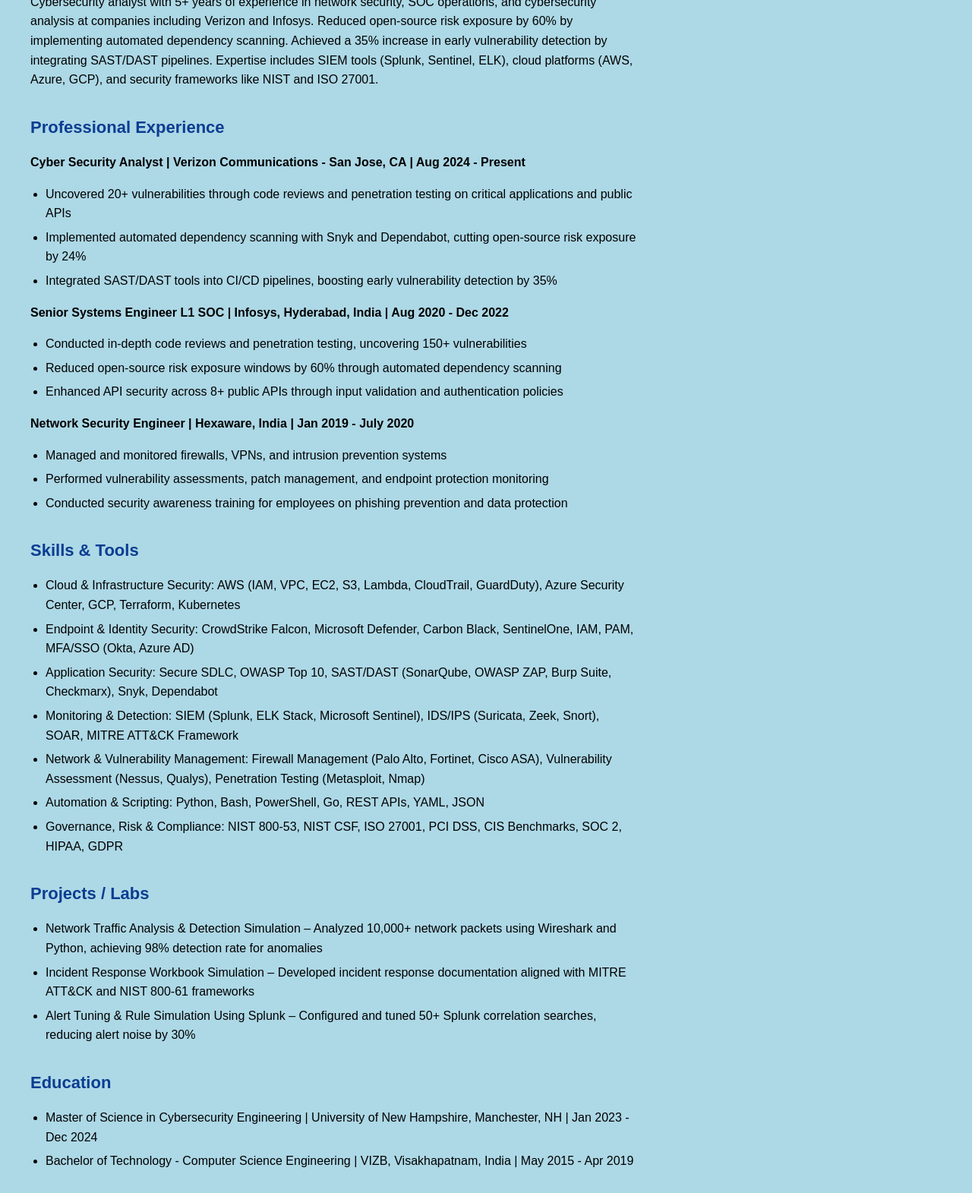
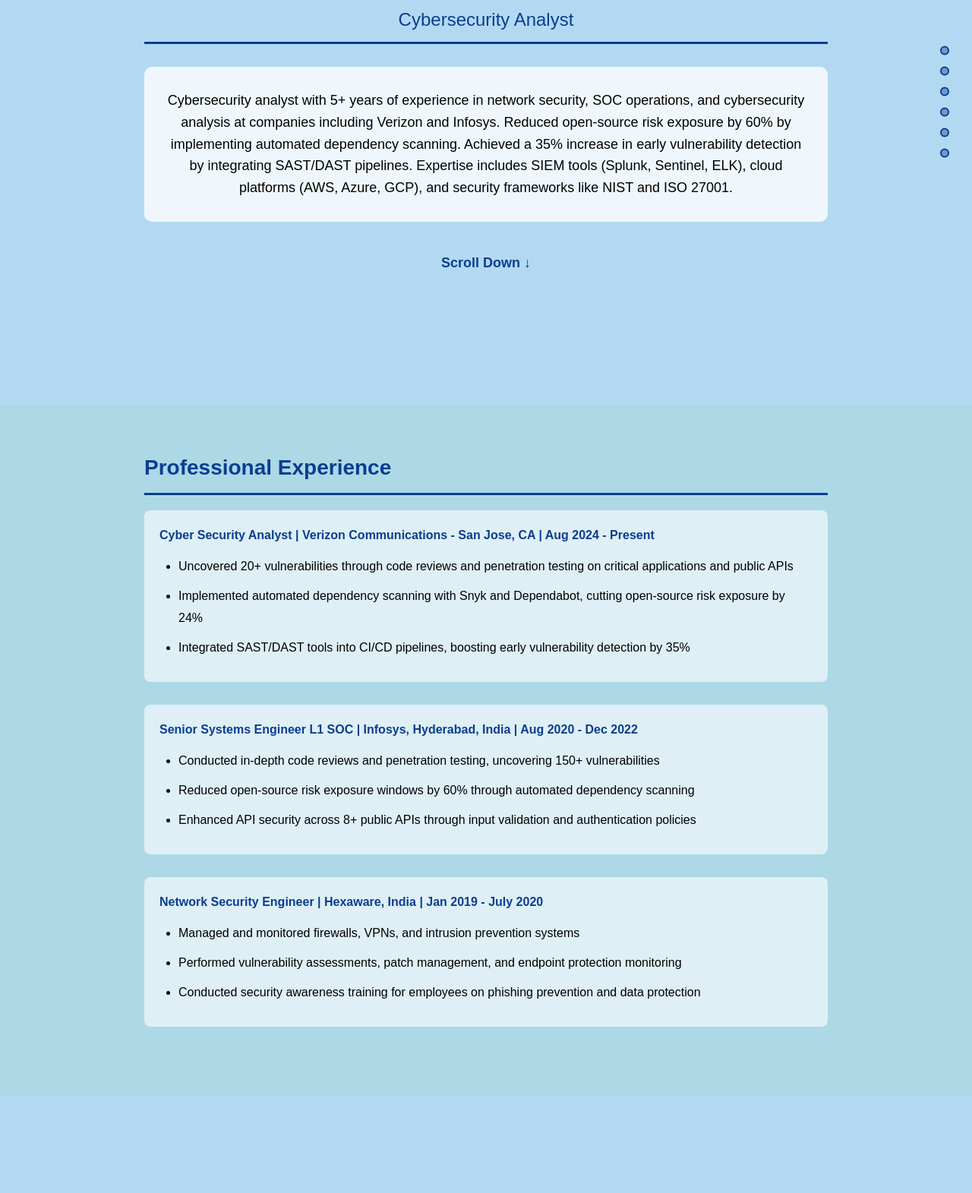
Before and after one commit to AmulyaVellanki98/AmulyaVellanki98.github.io, a plain HTML site: page index.html in a window 1280 px wide. Shown: the part 266-1837 px from the top of the page at 76% size. Drawn offline with Linux system fonts and the light colour scheme; a web font is replaced by a local one.

Commit message:
Updated 2 files

```diff
--- a/index.html
+++ b/index.html
@@ -9,8 +9,21 @@
   <link rel="stylesheet" href="style.css">
 </head>
 <body>
-  <h1 class="honk-title">Amulya Vellanki Portfolio</h1>
-  <h2>About</h2>
+  <!-- Navigation Dots -->
+  <nav class="nav-dots">
+    <a href="#hero" class="dot"></a>
+    <a href="#experience" class="dot"></a>
+    <a href="#skills" class="dot"></a>
+    <a href="#projects" class="dot"></a>
+    <a href="#education" class="dot"></a>
+    <a href="#contact" class="dot"></a>
+  </nav>
+
+  <!-- Section 1: Hero/About -->
+  <section id="hero" class="section">
+    <div class="content">
+      <h1 class="honk-title">Amulya Vellanki</h1>
+      <h2 class="subtitle">Cybersecurity Analyst</h2>
       <div id="about">
         <p>
           Cybersecurity analyst with 5+ years of experience in network security, SOC operations, and cybersecurity analysis at companies including Verizon and Infosys.
@@ -18,47 +31,76 @@
           Expertise includes SIEM tools (Splunk, Sentinel, ELK), cloud platforms (AWS, Azure, GCP), and security frameworks like NIST and ISO 27001.
         </p>
       </div>
+      <div class="scroll-indicator">
+        <p>Scroll Down ↓</p>
+      </div>
+    </div>
+  </section>
 
+  <!-- Section 2: Professional Experience -->
+  <section id="experience" class="section">
+    <div class="content">
       <h2>Professional Experience</h2>
+      <div class="experience-item">
         <p><strong>Cyber Security Analyst | Verizon Communications - San Jose, CA | Aug 2024 - Present</strong></p>
         <ul>
           <li>Uncovered 20+ vulnerabilities through code reviews and penetration testing on critical applications and public APIs</li>
           <li>Implemented automated dependency scanning with Snyk and Dependabot, cutting open-source risk exposure by 24%</li>
           <li>Integrated SAST/DAST tools into CI/CD pipelines, boosting early vulnerability detection by 35%</li>
         </ul>
+      </div>
 
+      <div class="experience-item">
         <p><strong>Senior Systems Engineer L1 SOC | Infosys, Hyderabad, India | Aug 2020 - Dec 2022</strong></p>
         <ul>
           <li>Conducted in-depth code reviews and penetration testing, uncovering 150+ vulnerabilities</li>
           <li>Reduced open-source risk exposure windows by 60% through automated dependency scanning</li>
           <li>Enhanced API security across 8+ public APIs through input validation and authentication policies</li>
         </ul>
+      </div>
 
+      <div class="experience-item">
         <p><strong>Network Security Engineer | Hexaware, India | Jan 2019 - July 2020</strong></p>
         <ul>
           <li>Managed and monitored firewalls, VPNs, and intrusion prevention systems</li>
           <li>Performed vulnerability assessments, patch management, and endpoint protection monitoring</li>
           <li>Conducted security awareness training for employees on phishing prevention and data protection</li>
         </ul>
+      </div>
+    </div>
+  </section>
 
+  <!-- Section 3: Skills & Tools -->
+  <section id="skills" class="section">
+    <div class="content scrollable">
       <h2>Skills & Tools</h2>
       <ul>
-    <li>Cloud & Infrastructure Security: AWS (IAM, VPC, EC2, S3, Lambda, CloudTrail, GuardDuty), Azure Security Center, GCP, Terraform, Kubernetes</li>
-    <li>Endpoint & Identity Security: CrowdStrike Falcon, Microsoft Defender, Carbon Black, SentinelOne, IAM, PAM, MFA/SSO (Okta, Azure AD)</li>
-    <li>Application Security: Secure SDLC, OWASP Top 10, SAST/DAST (SonarQube, OWASP ZAP, Burp Suite, Checkmarx), Snyk, Dependabot</li>
-    <li>Monitoring & Detection: SIEM (Splunk, ELK Stack, Microsoft Sentinel), IDS/IPS (Suricata, Zeek, Snort), SOAR, MITRE ATT&CK Framework</li>
-    <li>Network & Vulnerability Management: Firewall Management (Palo Alto, Fortinet, Cisco ASA), Vulnerability Assessment (Nessus, Qualys), Penetration Testing (Metasploit, Nmap)</li>
-    <li>Automation & Scripting: Python, Bash, PowerShell, Go, REST APIs, YAML, JSON</li>
-    <li>Governance, Risk & Compliance: NIST 800-53, NIST CSF, ISO 27001, PCI DSS, CIS Benchmarks, SOC 2, HIPAA, GDPR</li>
+        <li><strong>Cloud & Infrastructure Security:</strong> AWS (IAM, VPC, EC2, S3, Lambda, CloudTrail, GuardDuty), Azure Security Center, GCP, Terraform, Kubernetes</li>
+        <li><strong>Endpoint & Identity Security:</strong> CrowdStrike Falcon, Microsoft Defender, Carbon Black, SentinelOne, IAM, PAM, MFA/SSO (Okta, Azure AD)</li>
+        <li><strong>Application Security:</strong> Secure SDLC, OWASP Top 10, SAST/DAST (SonarQube, OWASP ZAP, Burp Suite, Checkmarx), Snyk, Dependabot</li>
+        <li><strong>Monitoring & Detection:</strong> SIEM (Splunk, ELK Stack, Microsoft Sentinel), IDS/IPS (Suricata, Zeek, Snort), SOAR, MITRE ATT&CK Framework</li>
+        <li><strong>Network & Vulnerability Management:</strong> Firewall Management (Palo Alto, Fortinet, Cisco ASA), Vulnerability Assessment (Nessus, Qualys), Penetration Testing (Metasploit, Nmap)</li>
+        <li><strong>Automation & Scripting:</strong> Python, Bash, PowerShell, Go, REST APIs, YAML, JSON</li>
+        <li><strong>Governance, Risk & Compliance:</strong> NIST 800-53, NIST CSF, ISO 27001, PCI DSS, CIS Benchmarks, SOC 2, HIPAA, GDPR</li>
       </ul>
+    </div>
+  </section>
 
+  <!-- Section 4: Projects -->
+  <section id="projects" class="section">
+    <div class="content">
       <h2>Projects / Labs</h2>
       <ul>
-    <li>Network Traffic Analysis & Detection Simulation – Analyzed 10,000+ network packets using Wireshark and Python, achieving 98% detection rate for anomalies</li>
-    <li>Incident Response Workbook Simulation – Developed incident response documentation aligned with MITRE ATT&CK and NIST 800-61 frameworks</li>
-    <li>Alert Tuning & Rule Simulation Using Splunk – Configured and tuned 50+ Splunk correlation searches, reducing alert noise by 30%</li>
+        <li><strong>Network Traffic Analysis & Detection Simulation</strong> – Analyzed 10,000+ network packets using Wireshark and Python, achieving 98% detection rate for anomalies</li>
+        <li><strong>Incident Response Workbook Simulation</strong> – Developed incident response documentation aligned with MITRE ATT&CK and NIST 800-61 frameworks</li>
+        <li><strong>Alert Tuning & Rule Simulation Using Splunk</strong> – Configured and tuned 50+ Splunk correlation searches, reducing alert noise by 30%</li>
       </ul>
+    </div>
+  </section>
 
+  <!-- Section 5: Education & Certifications -->
+  <section id="education" class="section">
+    <div class="content scrollable">
       <h2>Education</h2>
       <ul>
         <li>Master of Science in Cybersecurity Engineering | University of New Hampshire, Manchester, NH | Jan 2023 - Dec 2024</li>
@@ -74,12 +116,20 @@
         <li><a href="https://coursera.org/share/fe653a5457583e4691f7ceba60298c85">Google Cybersecurity Professional Certificate</a></li>
         <li>CCNA, CySA+, AWS Fundamentals Specialization</li>
       </ul>
+    </div>
+  </section>
 
+  <!-- Section 6: Contact -->
+  <section id="contact" class="section">
+    <div class="content">
       <h2>Contact Info</h2>
       <p>
         Email: <a href="mailto:amulyavellanki4@gmail.com">amulyavellanki4@gmail.com</a><br>
-    GitHub: <a href="https://github.com/AmulyaVellanki98">https://github.com/AmulyaVellanki98</a><br>
-    LinkedIn: <a href="https://www.linkedin.com/in/amulyavellanki/">https://www.linkedin.com/in/amulyavellanki/</a>
+        GitHub: <a href="https://github.com/AmulyaVellanki98" target="_blank">https://github.com/AmulyaVellanki98</a><br>
+        LinkedIn: <a href="https://www.linkedin.com/in/amulyavellanki/" target="_blank">https://www.linkedin.com/in/amulyavellanki/</a>
       </p>
+    </div>
+  </section>
+
 </body>
 </html>
--- a/style.css
+++ b/style.css
@@ -1,75 +1,214 @@
 * {
   box-sizing: border-box;
+  margin: 0;
+  padding: 0;
 }
 
-body{
-    margin: 0;
+html {
+  scroll-behavior: smooth;
+  scroll-snap-type: y mandatory;
+  overflow-y: scroll;
+}
+
+body {
   font-family: Arial, Helvetica, sans-serif;
   background-color: lightblue;
   color: black;
   line-height: 1.6;
-    padding: 40px;
 }
 
-.honk-title{
+/* Full-page sections */
+.section {
+  min-height: 100vh;
+  display: flex;
+  align-items: center;
+  justify-content: center;
+  scroll-snap-align: start;
+  padding: 60px 40px;
+  position: relative;
+}
+
+/* Alternate background colors for sections */
+.section:nth-child(odd) {
+  background-color: lightblue;
+}
+
+.section:nth-child(even) {
+  background-color: #b3d9f2;
+}
+
+/* Content container */
+.content {
+  max-width: 900px;
+  width: 100%;
+}
+
+/* Make some sections scrollable if content is too long */
+.content.scrollable {
+  max-height: 80vh;
+  overflow-y: auto;
+}
+
+.honk-title {
   font-family: 'Honk', cursive;
   font-size: 56px;
   color: #fff;
   text-shadow: 0 0 10px #333;
   text-align: center;
+  margin-bottom: 10px;
+}
+
+.subtitle {
+  text-align: center;
+  font-size: 24px;
+  color: #0b3d91;
+  margin-bottom: 30px;
+  font-weight: normal;
 }
 
 h2 {
-  margin-top: 32px;
-  margin-bottom: 8px;
-  font-size: 22px;
-  color: #0b3d91; /* calm, readable accent */
+  margin-top: 0;
+  margin-bottom: 20px;
+  font-size: 28px;
+  color: #0b3d91;
+  border-bottom: 3px solid #0b3d91;
+  padding-bottom: 10px;
 }
 
-p, ul {
-  max-width: 800px;
+#about {
+  background: rgba(255, 255, 255, 0.8);
+  padding: 30px;
+  border-radius: 10px;
+  margin-bottom: 20px;
+}
+
+#about p {
+  font-size: 18px;
+  text-align: center;
+}
+
+p {
+  max-width: 900px;
 }
 
 ul {
-  padding-left: 20px;
+  padding-left: 25px;
+  margin-top: 15px;
 }
 
 li {
-  margin: 6px 0;
+  margin: 10px 0;
+  line-height: 1.8;
 }
 
-#about {
-  max-width: 800px;
+strong {
+  color: #0b3d91;
+}
+
+a {
+  color: #0b3d91;
+  text-decoration: none;
+  font-weight: bold;
+}
+
+a:hover {
+  text-decoration: underline;
+}
+
+/* Experience items */
+.experience-item {
+  margin-bottom: 30px;
+  background: rgba(255, 255, 255, 0.6);
+  padding: 20px;
+  border-radius: 8px;
+}
+
+/* Scroll indicator */
+.scroll-indicator {
+  text-align: center;
+  margin-top: 40px;
+  animation: bounce 2s infinite;
+}
+
+.scroll-indicator p {
+  font-size: 18px;
+  color: #0b3d91;
+  font-weight: bold;
+}
+
+@keyframes bounce {
+  0%, 20%, 50%, 80%, 100% {
+    transform: translateY(0);
+  }
+  40% {
+    transform: translateY(-10px);
+  }
+  60% {
+    transform: translateY(-5px);
+  }
+}
+
+/* Navigation dots */
+.nav-dots {
+  position: fixed;
+  right: 30px;
+  top: 50%;
+  transform: translateY(-50%);
+  z-index: 1000;
+}
+
+.dot {
+  display: block;
+  width: 12px;
+  height: 12px;
+  border-radius: 50%;
+  background: rgba(11, 61, 145, 0.4);
+  margin: 15px 0;
+  transition: all 0.3s ease;
+  border: 2px solid #0b3d91;
+}
+
+.dot:hover {
+  background: #0b3d91;
+  transform: scale(1.3);
 }
 
 /* Responsive Design for Tablets */
 @media screen and (max-width: 768px) {
-  body {
-    padding: 30px 20px;
+  .section {
+    padding: 40px 25px;
   }
 
   .honk-title {
     font-size: 40px;
   }
 
-  h2 {
+  .subtitle {
     font-size: 20px;
-    margin-top: 28px;
   }
 
-  p, ul, #about {
-    max-width: 100%;
+  h2 {
+    font-size: 24px;
   }
 
-  ul {
-    padding-left: 18px;
+  #about p {
+    font-size: 16px;
+  }
+
+  .nav-dots {
+    right: 15px;
+  }
+
+  .dot {
+    width: 10px;
+    height: 10px;
   }
 }
 
 /* Responsive Design for Mobile Phones */
 @media screen and (max-width: 480px) {
-  body {
-    padding: 20px 15px;
+  .section {
+    padding: 30px 20px;
   }
 
   .honk-title {
@@ -77,26 +216,36 @@ li {
     line-height: 1.2;
   }
 
-  h2 {
+  .subtitle {
     font-size: 18px;
-    margin-top: 24px;
   }
 
-  ul {
-    padding-left: 15px;
+  h2 {
+    font-size: 20px;
+  }
+
+  #about {
+    padding: 20px;
+  }
+
+  #about p {
+    font-size: 15px;
   }
 
   li {
+    font-size: 14px;
     margin: 8px 0;
-    font-size: 15px;
   }
 
-  p {
-    font-size: 15px;
+  .experience-item {
+    padding: 15px;
   }
 
-  strong {
-    display: block;
-    margin-bottom: 5px;
+  .nav-dots {
+    display: none;
+  }
+
+  .scroll-indicator p {
+    font-size: 16px;
   }
 }
```
Lines whose indentation alone changed are shown as unchanged.
